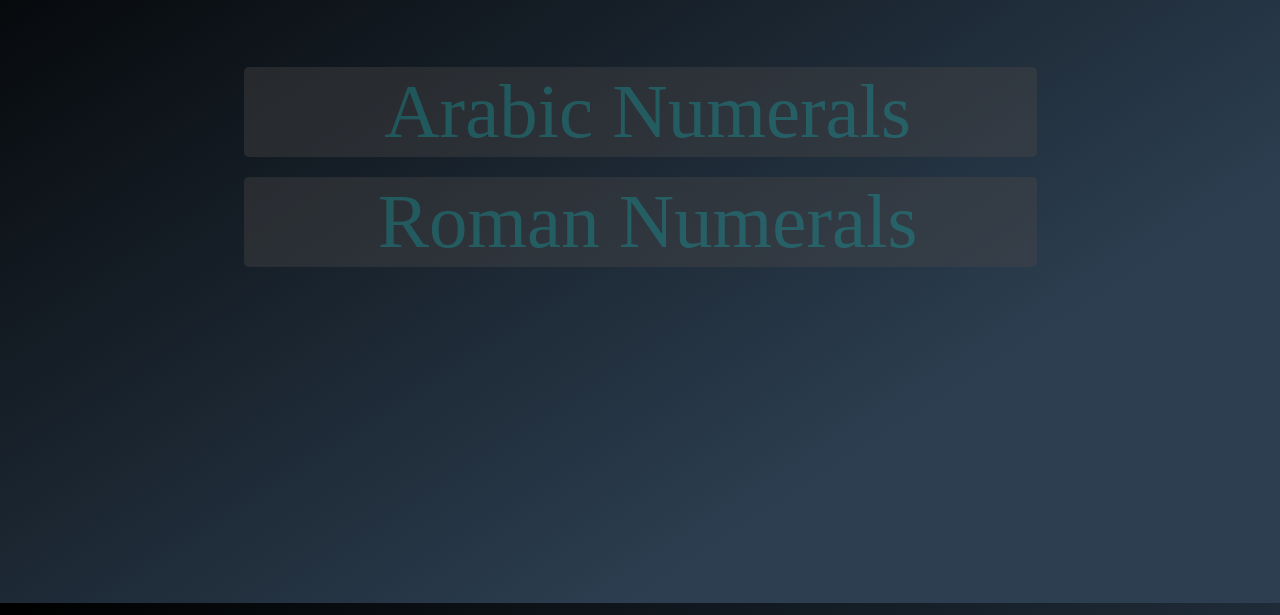
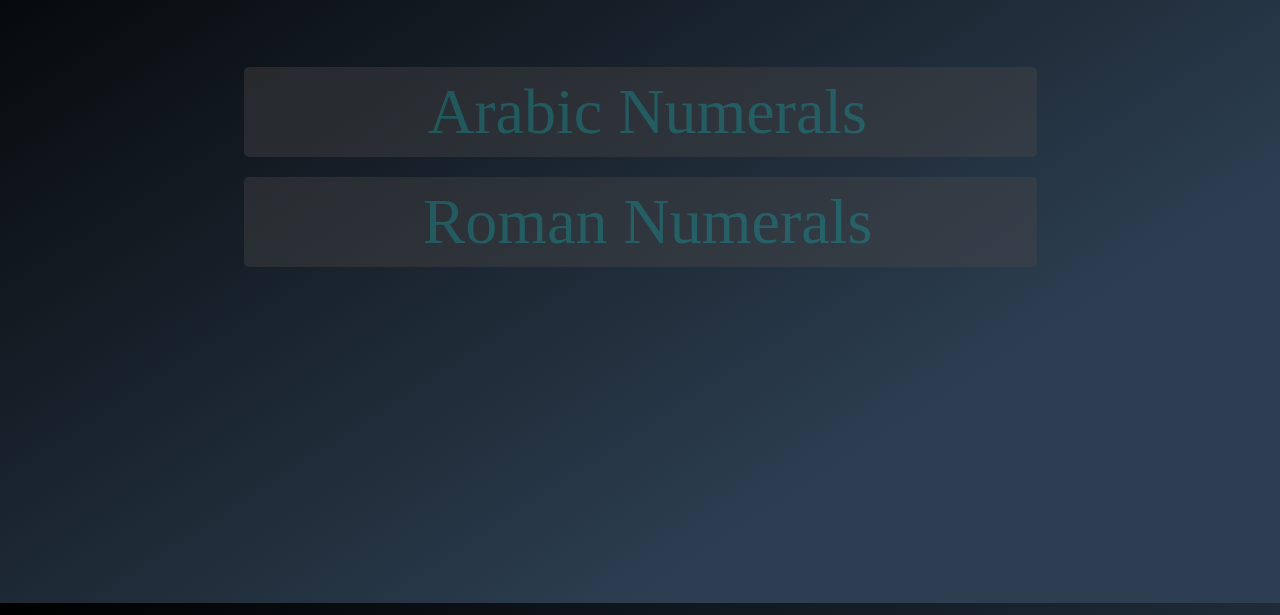
Before and after one commit to TobiD-S/Roman-Numerals-Converter, a plain HTML site: page index.html in a window 1280 px wide. Shown: the part 185-800 px from the top of the page. Drawn offline with Linux system fonts and the light colour scheme; a web font is replaced by a local one.

Commit message:
Update index.html

```diff
--- a/index.html
+++ b/index.html
@@ -13,8 +13,8 @@
 <body>
     <div class="main">
         <h1 style="font-size:7vw;">Roman Numeral Converter</h1>
-        <input style="font-size:6vw" id="arabicInput" type="text" name="arabic" placeholder="Arabic Numerals">
-        <input style="font-size:6vw" id="romanInput" type="text" name="roman" placeholder="Roman Numerals">
+        <input style="font-size:5vw" id="arabicInput" type="text" name="arabic" placeholder="Arabic Numerals">
+        <input style="font-size:5vw" id="romanInput" type="text" name="roman" placeholder="Roman Numerals">
     </div>
     <script type="text/javascript" src="./js/app.js"></script>
 
```
